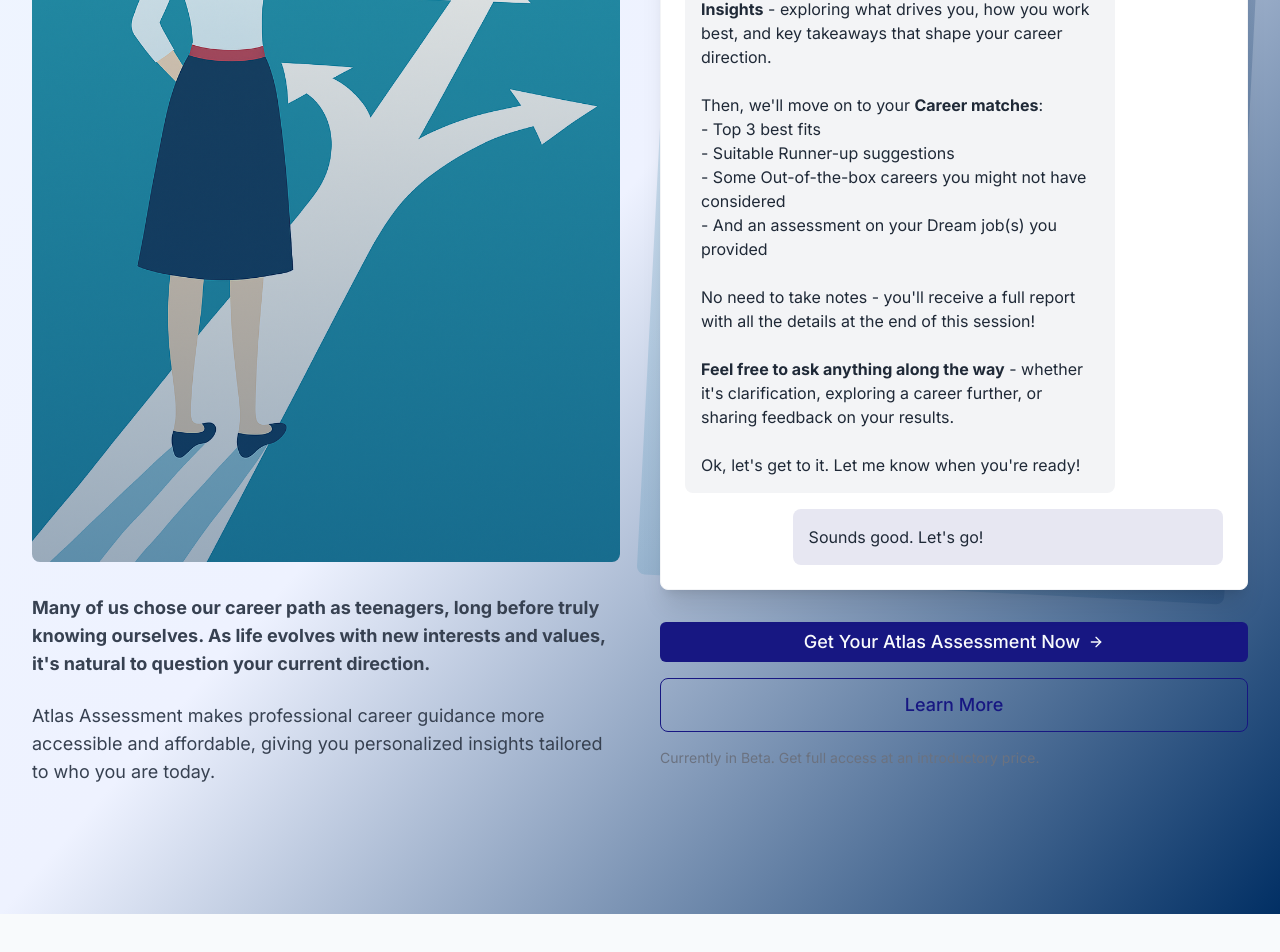
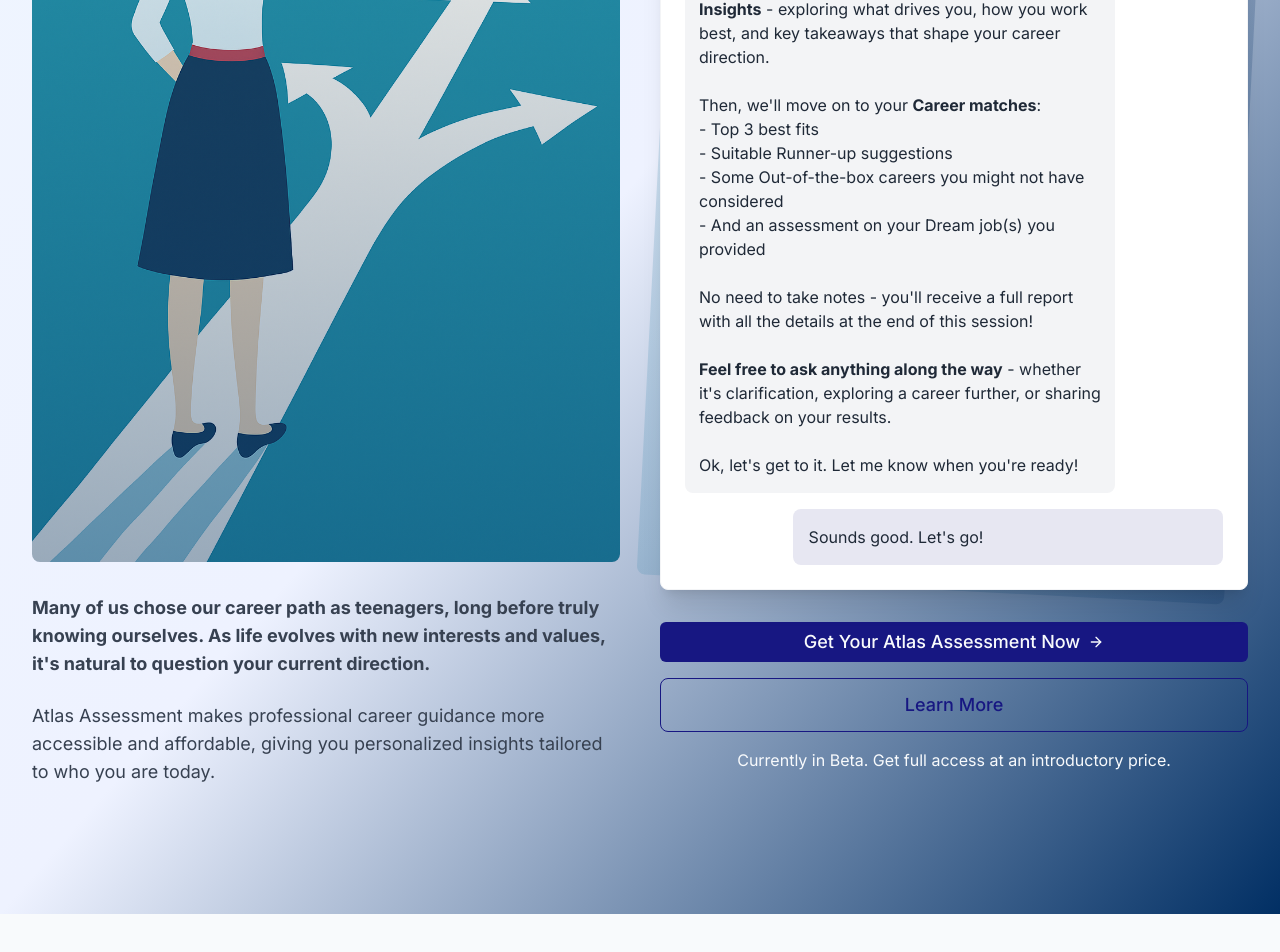
Before and after one commit to gitoverherefalkor/atlas-career-chat, a React (Vite) app: page / in a window 1280 px wide. Shown: the part 636-1588 px from the top of the page. Built offline with nearby package versions, Linux system fonts and the light colour scheme.

Commit message:
Visual edit in Lovable
Edited UI in Lovable

```diff
--- a/src/components/Hero.tsx
+++ b/src/components/Hero.tsx
@@ -51,8 +51,8 @@ const Hero = () => {
                     <div className="ml-2 text-sm text-gray-500">Atlas Assessment Chat</div>
                   </div>
                   <div className="space-y-4">
-                    <div className="bg-gray-100 rounded-lg p-4 max-w-[80%]">
-                      <p className="text-gray-800 text-base font-normal">
+                    <div className="bg-gray-100 rounded-lg p-4 max-w-[80%] px-[2px]">
+                      <p className="text-gray-800 text-base font-normal px-[12px]">
                         Hi, and great to have you here!<br /><br />
 
                         <strong>Welcome to your career insights session.</strong> My goal is to walk you through your personality profile and career recommendations in a way that's clear, engaging, and actionable.<br /><br />
@@ -93,7 +93,7 @@ const Hero = () => {
               <a href="#how-it-works" className="btn-outline text-lg flex items-center justify-center mb-4">
                 Learn More
               </a>
-              <p className="text-sm text-gray-500">
+              <p className="text-slate-50 text-base text-center">
                 Currently in Beta. Get full access at an introductory price.
               </p>
             </div>
```
